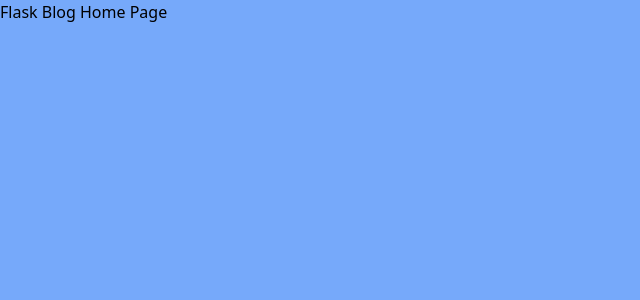
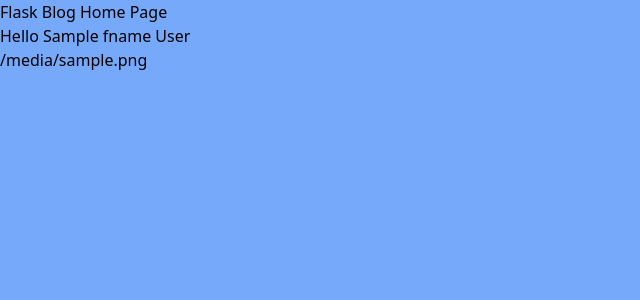
Before and after one commit to nyplex/Flask_blog, a Flask app: page / in a window 1280 px wide. Shown: the top 300 px of the page, without its empty margins (0-640 px from the left). Run offline with Flask 2, Linux system fonts and the light colour scheme; a database or web service that is not in the repository returns one stand-in record (values such as "Sample title"); style sheets or scripts are compiled from the project's sources.

```diff
--- a/flask_blog/routes.py
+++ b/flask_blog/routes.py
@@ -6,4 +6,6 @@ import os
 @app.route("/")
 @app.route("/home")
 def home():
-    return render_template("home.html")
+    user = mongo.db.users.find_one({"email": "john.doe@gmail.com"})
+    print(str(user))
+    return render_template("home.html", user=user)
--- a/flask_blog/templates/home.html
+++ b/flask_blog/templates/home.html
@@ -10,6 +10,8 @@
 <body>
 
     <h1>Flask Blog Home Page</h1>
+    <p>Hello {{ user.fname }} {{ user.lname }}</p>
+    <p>{{ user.image }}</p>
 
     <script src="{{ url_for('static', filename='bundle.js') }}"></script>
 </body>
```
